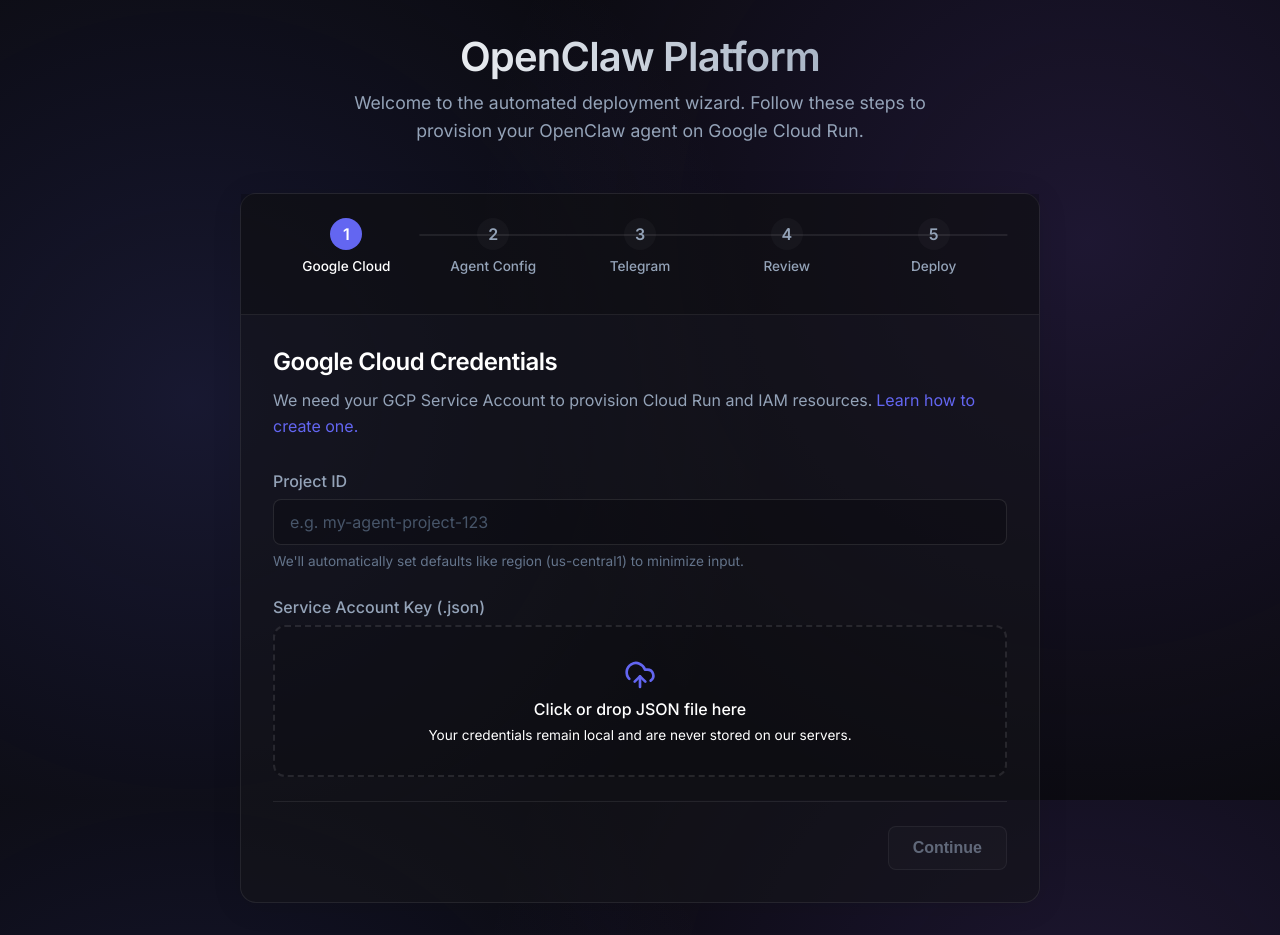
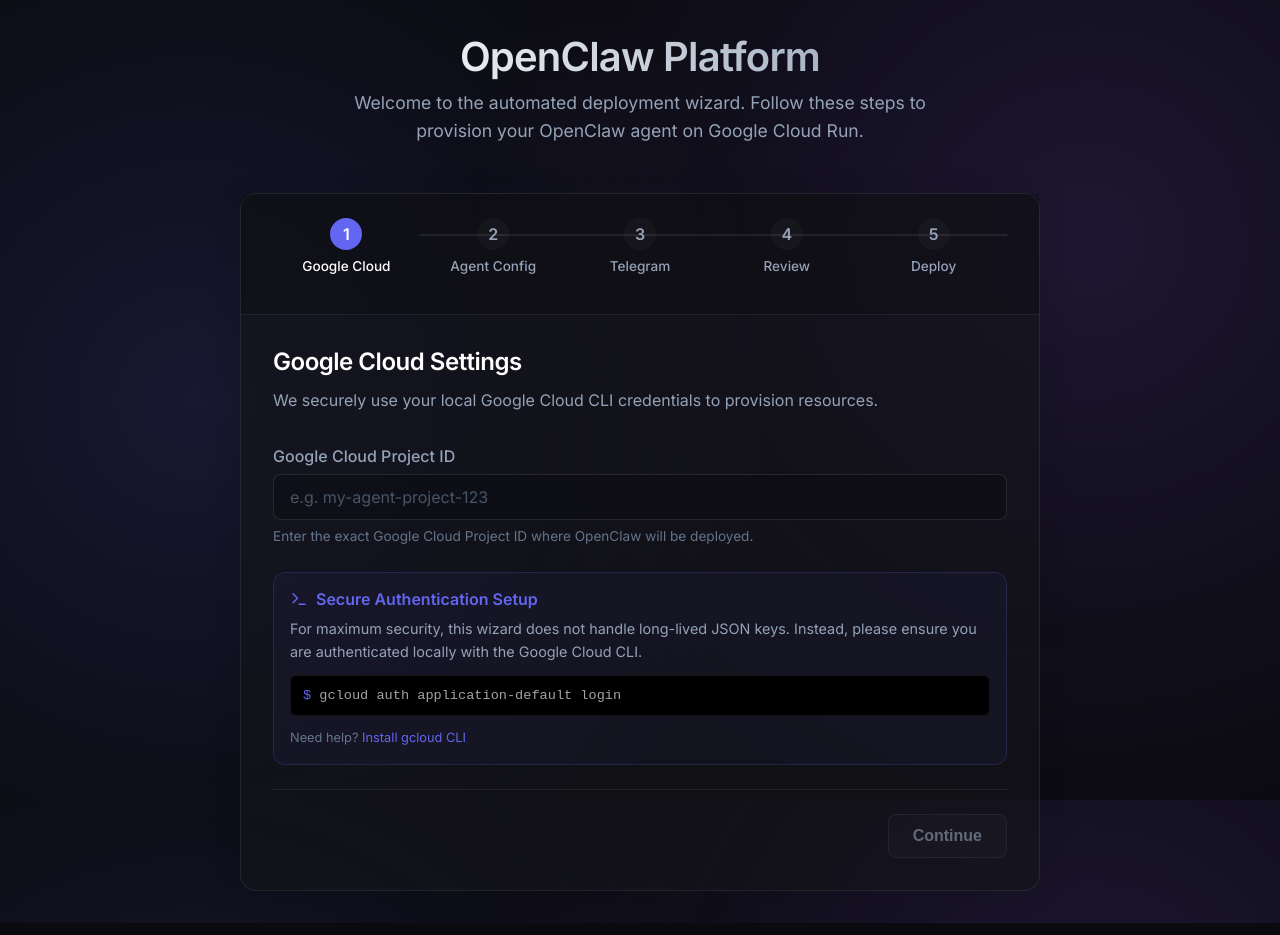
Before and after one commit to krishcshah/AutoClaw, a Next.js app: page / in a window 1280 px wide. Built offline with nearby package versions, Linux system fonts and the light colour scheme.

Commit message:
Update authentication to use Application Default Credentials (ADC)

```diff
--- a/src/app/api/deploy/route.ts
+++ b/src/app/api/deploy/route.ts
@@ -9,15 +9,16 @@
   try {
     const data = await req.json();
 
-    if (!data.gcpServiceAccount || !data.gcpProjectId || !data.telegramToken) {
+    if (!data.gcpProjectId || !data.telegramToken) {
       return NextResponse.json({ error: 'Missing required fields' }, { status: 400 });
     }
 
-    // 1. Authenticate using the provided JSON key
-    const credentials = JSON.parse(data.gcpServiceAccount);
+    // 1. Authenticate using Application Default Credentials (ADC)
+    // The google-cloud SDK automatically uses your local ADC config
+    // configured via `gcloud auth application-default login`
 
-    // In a full production scenario, we would initialize the GCP clients:
-    // const authOptions = { credentials, projectId: data.gcpProjectId };
+    // In a full production scenario, we would initialize the GCP clients like this:
+    // const authOptions = { projectId: data.gcpProjectId };
     // const runClient = new ServicesClient(authOptions);
     // const serviceUsageClient = new ServiceUsageClient(authOptions);
     // const iamClient = new IAMClient(authOptions);
--- a/src/components/Wizard.tsx
+++ b/src/components/Wizard.tsx
@@ -10,7 +10,6 @@
 
 export type WizardData = {
   gcpProjectId: string;
-  gcpServiceAccount: string; // the JSON key string
   llmProvider: 'openai' | 'anthropic' | 'gemini';
   llmApiKey: string;
   telegramToken: string;
@@ -28,7 +27,6 @@
   const [currentStep, setCurrentStep] = useState(0);
   const [data, setData] = useState<WizardData>({
     gcpProjectId: '',
-    gcpServiceAccount: '',
     llmProvider: 'openai',
     llmApiKey: '',
     telegramToken: '',
--- a/src/components/steps/GcpCredentials.tsx
+++ b/src/components/steps/GcpCredentials.tsx
@@ -1,6 +1,6 @@
-import React, { useRef, useState } from 'react';
+import React from 'react';
 import { WizardData } from '../Wizard';
-import { UploadCloud, CheckCircle } from 'lucide-react';
+import { CheckCircle, Terminal } from 'lucide-react';
 
 interface Props {
   data: WizardData;
@@ -9,67 +9,20 @@
 }
 
 export function GcpCredentials({ data, updateData, nextStep }: Props) {
-  const fileInputRef = useRef<HTMLInputElement>(null);
-  const [error, setError] = useState('');
-  const [isDragOver, setIsDragOver] = useState(false);
 
-  const handleFileChange = (e: React.ChangeEvent<HTMLInputElement> | React.DragEvent) => {
-    let file: File | null = null;
-
-    if ('dataTransfer' in e) {
-      e.preventDefault();
-      setIsDragOver(false);
-      file = e.dataTransfer.files[0];
-    } else if (e.target.files) {
-      file = e.target.files[0];
-    }
-
-    if (!file) return;
-
-    if (!file.name.endsWith('.json')) {
-      setError('Please upload a valid JSON file.');
-      return;
-    }
-
-    const reader = new FileReader();
-    reader.onload = (event) => {
-      try {
-        const content = event.target?.result as string;
-        const parsed = JSON.parse(content);
-
-        if (!parsed.project_id || !parsed.private_key) {
-          setError('Invalid Service Account JSON. Missing project_id or private_key.');
-          return;
-        }
-
-        setError('');
-        updateData({
-          gcpServiceAccount: content,
-          gcpProjectId: parsed.project_id
-        });
-      } catch (err) {
-        setError('Could not parse JSON file.');
-      }
-    };
-    reader.readAsText(file);
-  };
-
-  const isComplete = data.gcpProjectId && data.gcpServiceAccount;
+  const isComplete = data.gcpProjectId;
 
   return (
     <div style={{ display: 'flex', flexDirection: 'column', height: '100%' }}>
-      <h2 style={{ fontSize: '1.5rem', color: '#fff' }}>Google Cloud Credentials</h2>
+      <h2 style={{ fontSize: '1.5rem', color: '#fff' }}>Google Cloud Settings</h2>
       <p style={{ marginBottom: '2rem' }}>
-        We need your GCP Service Account to provision Cloud Run and IAM resources.
-        <a href="https://console.cloud.google.com/iam-admin/serviceaccounts" target="_blank" rel="noreferrer" style={{ color: 'var(--accent-primary)', marginLeft: '4px', textDecoration: 'none' }}>
-           Learn how to create one.
-        </a>
+        We securely use your local Google Cloud CLI credentials to provision resources.
       </p>
 
       <div style={{ flex: 1 }}>
         <div style={{ marginBottom: '24px' }}>
           <label style={{ display: 'block', marginBottom: '8px', fontWeight: 500, color: 'var(--text-secondary)' }}>
-            Project ID
+            Google Cloud Project ID
           </label>
           <input
             type="text"
@@ -79,47 +32,24 @@
             autoComplete="off"
           />
           <p style={{ fontSize: '0.85rem', marginTop: '6px', color: '#64748b' }}>
-            We'll automatically set defaults like region (us-central1) to minimize input.
+            Enter the exact Google Cloud Project ID where OpenClaw will be deployed.
           </p>
         </div>
 
-        <div style={{ marginBottom: '24px' }}>
-          <label style={{ display: 'block', marginBottom: '8px', fontWeight: 500, color: 'var(--text-secondary)' }}>
-            Service Account Key (.json)
-          </label>
-
-          <input
-            type="file"
-            accept=".json"
-            ref={fileInputRef}
-            onChange={handleFileChange}
-            style={{ display: 'none' }}
-          />
-
-          <div
-            className={`file-drop-area ${isDragOver ? 'drag-over' : ''}`}
-            onClick={() => fileInputRef.current?.click()}
-            onDragOver={(e) => { e.preventDefault(); setIsDragOver(true); }}
-            onDragLeave={() => setIsDragOver(false)}
-            onDrop={handleFileChange}
-          >
-            {data.gcpServiceAccount ? (
-              <div style={{ display: 'flex', flexDirection: 'column', alignItems: 'center', gap: '8px' }}>
-                <CheckCircle size={32} color="var(--success)" />
-                <span style={{ color: 'var(--success)', fontWeight: 600 }}>Credentials Loaded</span>
-                <span style={{ fontSize: '0.85rem', color: 'var(--text-secondary)' }}>
-                  Click to replace file
-                </span>
-              </div>
-            ) : (
-              <div style={{ display: 'flex', flexDirection: 'column', alignItems: 'center', gap: '8px' }}>
-                <UploadCloud size={32} color="var(--accent-primary)" />
-                <span style={{ fontWeight: 500, color: '#fff' }}>Click or drop JSON file here</span>
-                <span style={{ fontSize: '0.85rem' }}>Your credentials remain local and are never stored on our servers.</span>
-              </div>
-            )}
+        <div style={{ marginBottom: '24px', padding: '16px', borderRadius: '12px', background: 'rgba(99, 102, 241, 0.05)', border: '1px solid rgba(99, 102, 241, 0.2)' }}>
+          <div style={{ display: 'flex', alignItems: 'center', gap: '8px', marginBottom: '8px', color: 'var(--accent-primary)' }}>
+            <Terminal size={18} />
+            <span style={{ fontWeight: 600 }}>Secure Authentication Setup</span>
           </div>
-          {error && <div className="text-error">{error}</div>}
+          <p style={{ fontSize: '0.9rem', color: 'var(--text-secondary)', marginBottom: '12px' }}>
+            For maximum security, this wizard does not handle long-lived JSON keys. Instead, please ensure you are authenticated locally with the Google Cloud CLI.
+          </p>
+          <div style={{ background: '#000', padding: '12px', borderRadius: '6px', fontFamily: 'monospace', fontSize: '0.85rem', color: '#a3a3a3', border: '1px solid var(--glass-border)' }}>
+            <span style={{ color: 'var(--accent-primary)' }}>$</span> gcloud auth application-default login
+          </div>
+          <p style={{ fontSize: '0.8rem', color: '#64748b', marginTop: '12px' }}>
+            Need help? <a href="https://cloud.google.com/sdk/docs/install" target="_blank" rel="noreferrer" style={{ color: 'var(--accent-primary)', textDecoration: 'none' }}>Install gcloud CLI</a>
+          </p>
         </div>
       </div>
 
```
